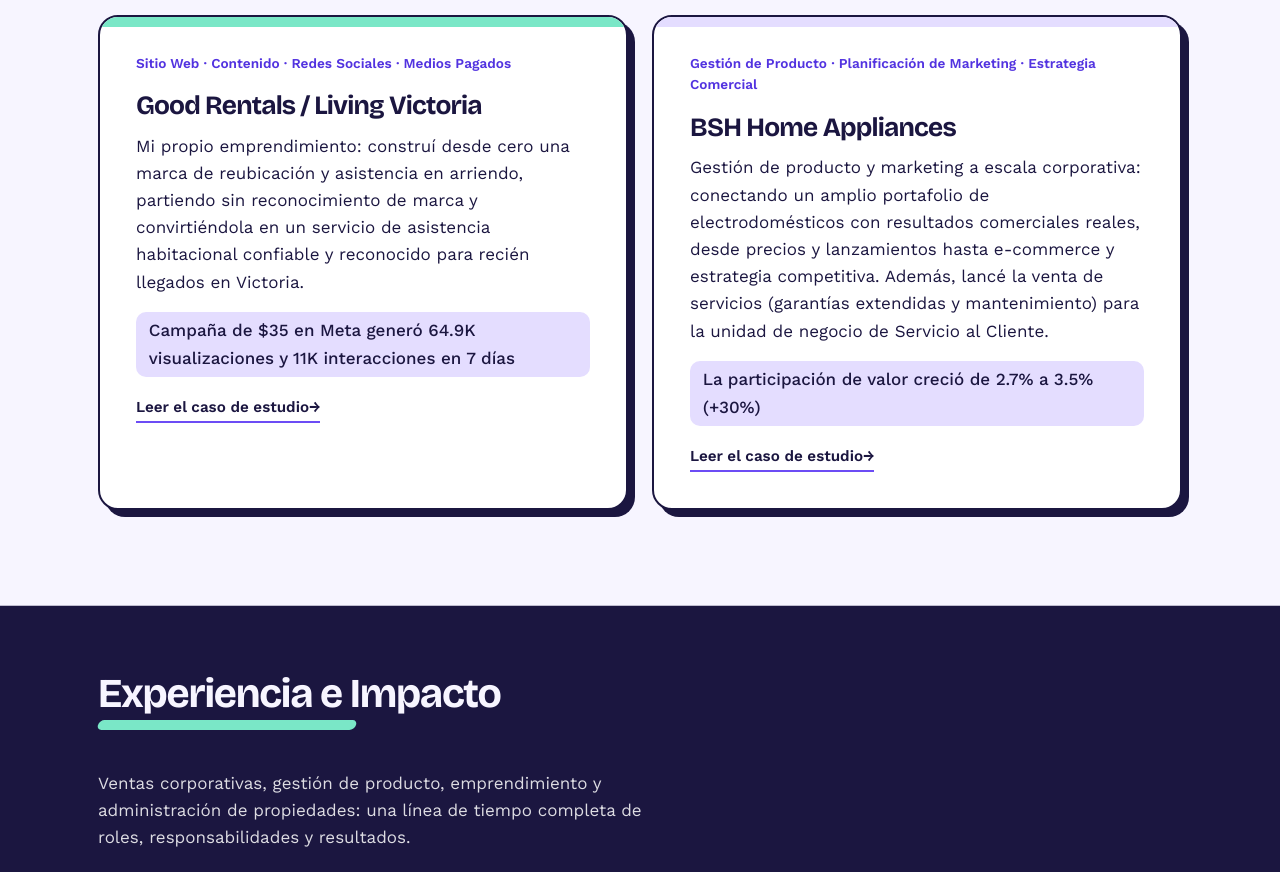
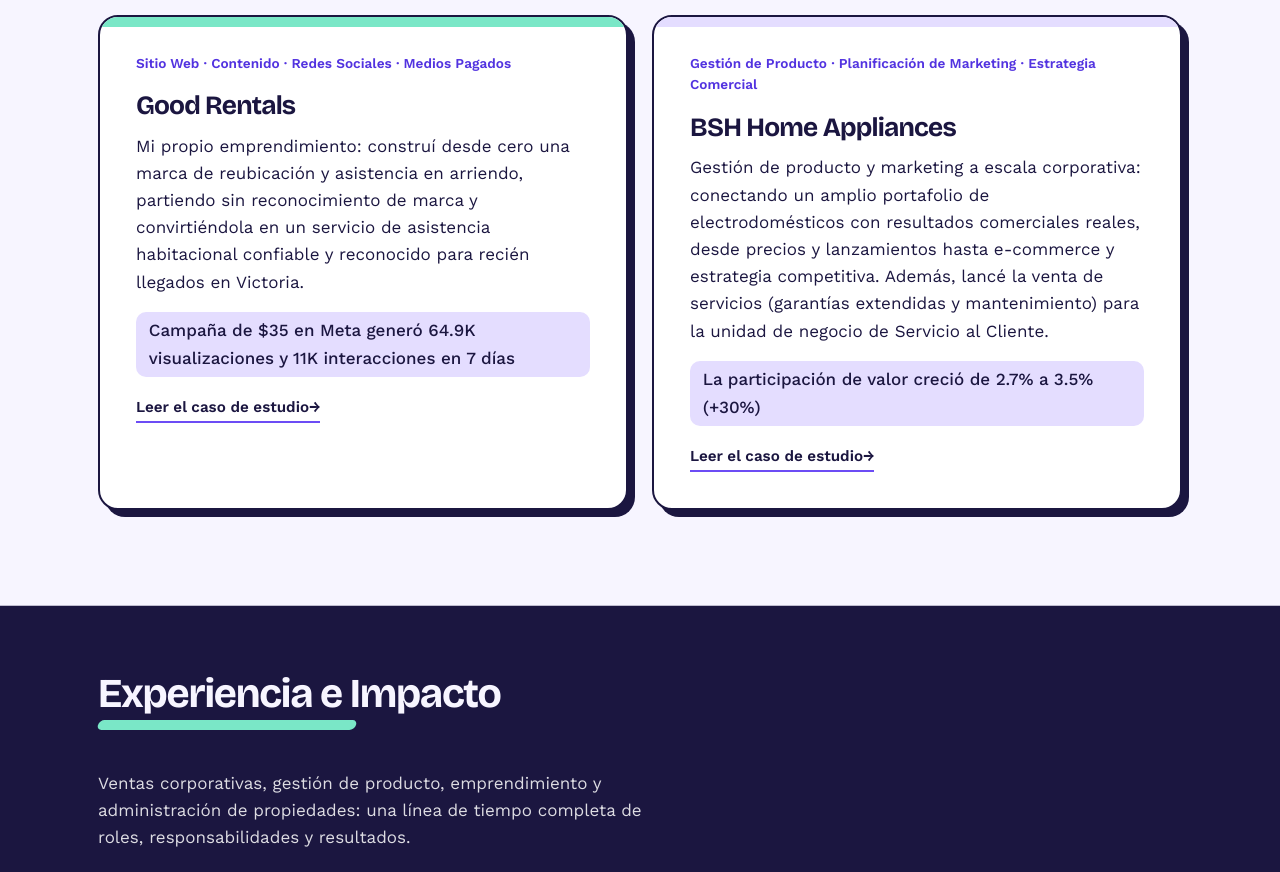
Before and after one commit to alessandradelgado/alessandra-portfolio, a plain HTML site: page index-es.html in a window 1280 px wide. Shown: the part 1790-2662 px from the top of the page. Drawn offline with nearby package versions, Linux system fonts and the light colour scheme.

Commit message:
Add files via upload

```diff
--- a/index-es.html
+++ b/index-es.html
@@ -116,7 +116,7 @@
       <article class="work-card">
         <div class="work-card-body">
           <p class="work-tags">Sitio Web &middot; Contenido &middot; Redes Sociales &middot; Medios Pagados</p>
-          <h3>Good Rentals / Living Victoria</h3>
+          <h3>Good Rentals</h3>
           <p>Mi propio emprendimiento: constru&iacute; desde cero una marca de reubicaci&oacute;n y asistencia en arriendo, partiendo sin reconocimiento de marca y convirti&eacute;ndola en un servicio de asistencia habitacional confiable y reconocido para reci&eacute;n llegados en Victoria.</p>
           <p class="work-result">Campa&ntilde;a de $35 en Meta gener&oacute; 64.9K visualizaciones y 11K interacciones en 7 d&iacute;as</p>
           <a href="projects/good-rentals-es.html" class="work-link">Leer el caso de estudio</a>
```
Also changed, not shown: index-fr.html (+1 -1 lines), index.html (+1 -1 lines).
